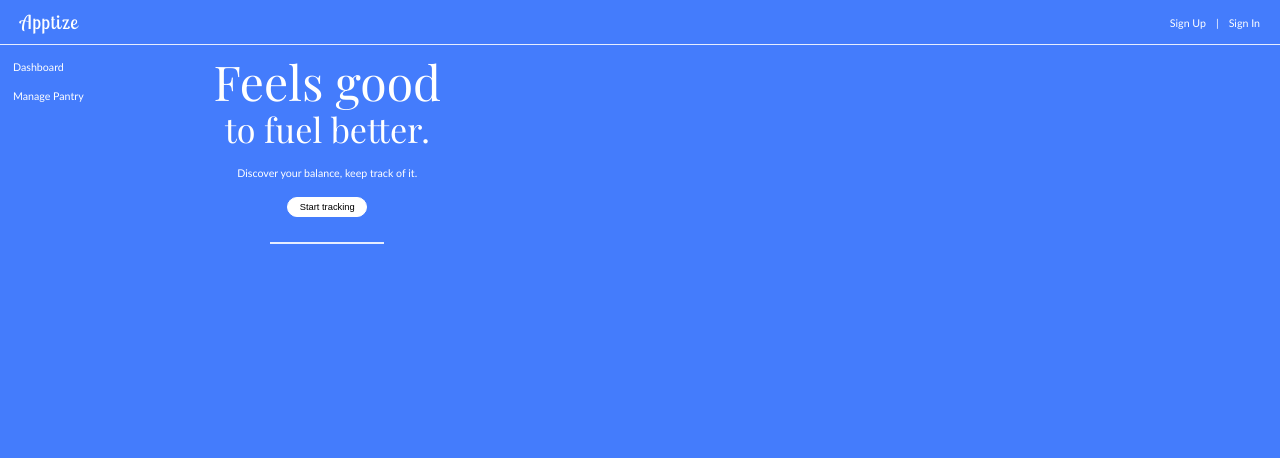
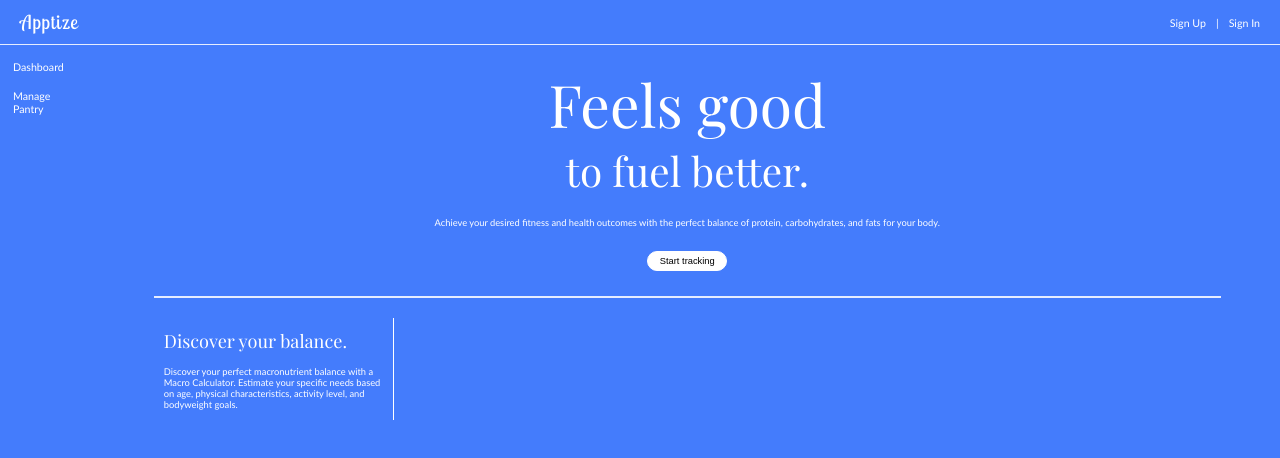
Before and after one commit to rafapetra/apptizer-web-app, a React (Create React App) app: page / in a window 1280 px wide. Shown: the top 458 px of the page. Built offline with nearby package versions, Linux system fonts and the light colour scheme; no server answers.

Commit message:
Update README.me, adding sections and initial description

```diff
--- a/src/components/SplashPage.js
+++ b/src/components/SplashPage.js
@@ -4,15 +4,12 @@ import { Link } from "react-router-dom";
 
 const StyledWrapper = styled.div`
   display: flex;
-  align-items: center;
   flex-direction: column;
     font-size: 8pt;
   text-align: center;
-  line-height: 25pt;
   color: #ffffff;
-  width: auto;
-  padding-bottom: 10px;
-  background-color: #447cfc;
+  width: 100%;
+  background: #447cfc;
   &:hover a {
 
     text-decoration: none;
@@ -22,10 +19,12 @@ const StyledWrapper = styled.div`
 
 const Content = styled.div`
 margin: auto;
-margin-left: 50%;
 margin-top: 20px;
-width: 100%;
+margin-bottom: 10px;
+width: 90%;
+background: #447cfc;
 `;
+
 const Button = styled.button`
 background-color: #ffffff;
 font-size: 7pt;
@@ -53,8 +52,7 @@ padding: 4px;
 
 const Hr = styled.hr`
 border: solid 0.5px #e6edff;
-width: 50%;
-margin-left:25% !important; margin-right:25% !important;"
+width: 100%;
 `
 
 const HeaderTitle = styled.span`
@@ -62,21 +60,75 @@ const HeaderTitle = styled.span`
   align-self: center;
 `;
 
+const HeaderContent = styled.div`
+  font-size: 7pt;
+  align-self: center;
+  width: 50%;
+  align-self: center;
+  margin: auto;
+  margin-top: 20px;
+  margin-bottom: 10px;
+`;
+
+const Container = styled.span`
+display: flex;
+direction: row;
+background: #447cfc;
+width: 90%;
+margin: auto;
+margin-top: 10px;
+margin-bottom: 10px;
+`;
+
+const BoxOne = styled.span`
+order: 1;
+display: flex;
+flex-direction: column;
+width: 240px;
+height: auto;
+background: #447cfc;
+padding: 10px;
+text-align: left;
+gap: 13px;
+border-right: solid .8px #ffffff;
+
+`;
+
+const BoxTitle = styled.div`
+`;
+
+const BoxOneText = styled.span`
+margin-top: 0px;
+font-size: 7pt;
+`;
+
+
 
 function SplashPage() {
   return (
 
        <StyledWrapper>
+
         <Content>
-          <HeaderTitle style={{ fontFamily: "'Playfair Display', sans-serif", fontSize: "4.5rem"}}>
+          <HeaderTitle style={{ fontFamily: "'Playfair Display', sans-serif", fontSize: "5.5rem"}}>
             Feels good</HeaderTitle><br />
-            <HeaderTitle style={{ fontFamily: "'Playfair Display', sans-serif", fontSize: "3.2rem"}}>
+            <HeaderTitle style={{ fontFamily: "'Playfair Display', sans-serif", fontSize: "3.8rem"}}>
             to fuel better.</HeaderTitle><br />
-          <span>Discover your balance, keep track of it.</span><br />
+          <HeaderContent>Achieve your desired fitness and health outcomes with the perfect balance of protein, carbohydrates, and fats for your body.</HeaderContent><br />
           <Link to="/signup"> <Button>Start tracking</Button></Link>
           <Hr></Hr>
           </Content>
-          </StyledWrapper>
+
+          <Container>
+            <BoxOne>
+            <BoxTitle style={{ fontFamily: "'Playfair Display', sans-serif", fontSize: "1.7rem"}}>
+            Discover your balance.</BoxTitle>
+            <BoxOneText>
+            Discover your perfect macronutrient balance with a Macro Calculator. Estimate your specific needs based on age, physical characteristics, activity level, and bodyweight goals. </BoxOneText>
+            </BoxOne>
+
+            </Container>
+            </StyledWrapper>
 
   );
 }
--- a/src/components/dashboardTheme.js
+++ b/src/components/dashboardTheme.js
@@ -367,7 +367,7 @@ background-color: #447cfc;
 width: 42px;
 order: 1;
 text-align: center;
-color: #ffe891;
+color: #fce945;
 font-size: 9pt;
 `;
 
@@ -377,7 +377,7 @@ width: 42x;
 order: 2;
 text-align: center;
 font-size: 9pt;
-color: #ffe891;
+color: #fce945;
 
 `;
 
@@ -387,7 +387,7 @@ width: 42px;
 order: 3;
 text-align: center;
 font-size: 9pt;
-color: #ffe891;
+color: #fce945;
 
 `;
 
@@ -397,7 +397,7 @@ width: 42px;
 order: 4;
 text-align: center;
 font-size: 9pt;
-color: #ffe891;
+color: #fce945;
 
 `;
 
@@ -405,17 +405,18 @@ const StyledMacroGoalInput = styled.input`
 width: 42px;
 height: 20px;
 background-color: #447cfc;
-border: solid 0.8px #bedc90;
+border: solid 0.8px #7cfc45;
+border-radius: 3.5px;
 padding: 2px;
 font-size: 8pt;
-color: #bedc90;
+color: #7cfc45;
 text-align: center;
 &:active {
   border: solid 0.8px #e6edff;
 }
 &:focus {
   border: 0;
-  background-color: #edd786;
+  background-color: #fce945;
   color: #000000
 
 }
@@ -433,7 +434,7 @@ const PantryBox = styled.div`
 const DailyBox = styled.div`
 width: 315px;
 background: #447cfc;
-border: solid 0.8px #e6edff;
+border: solid 0.8px #c7d8fe;
 border-radius: 6pt;
 padding: 22px;
 padding-top: 5px;
```
Also changed, not shown: src/components/Calculator.js (added, +97 -0 lines), 1 other file (tests, documents, lock files or other folders).
